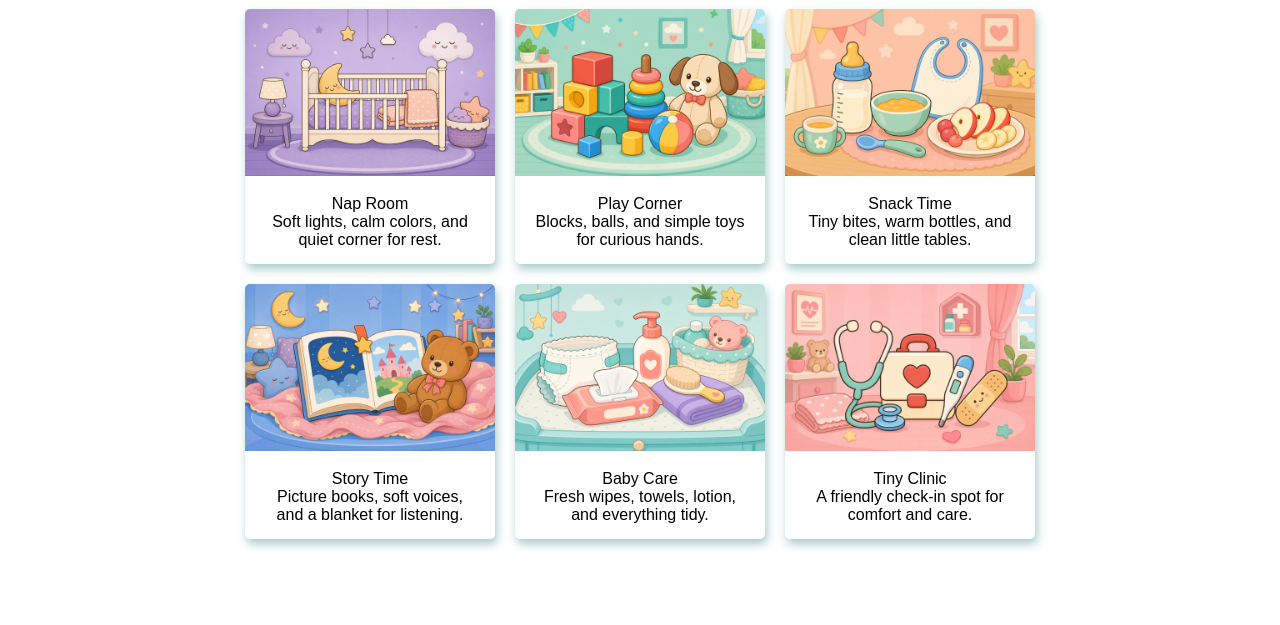
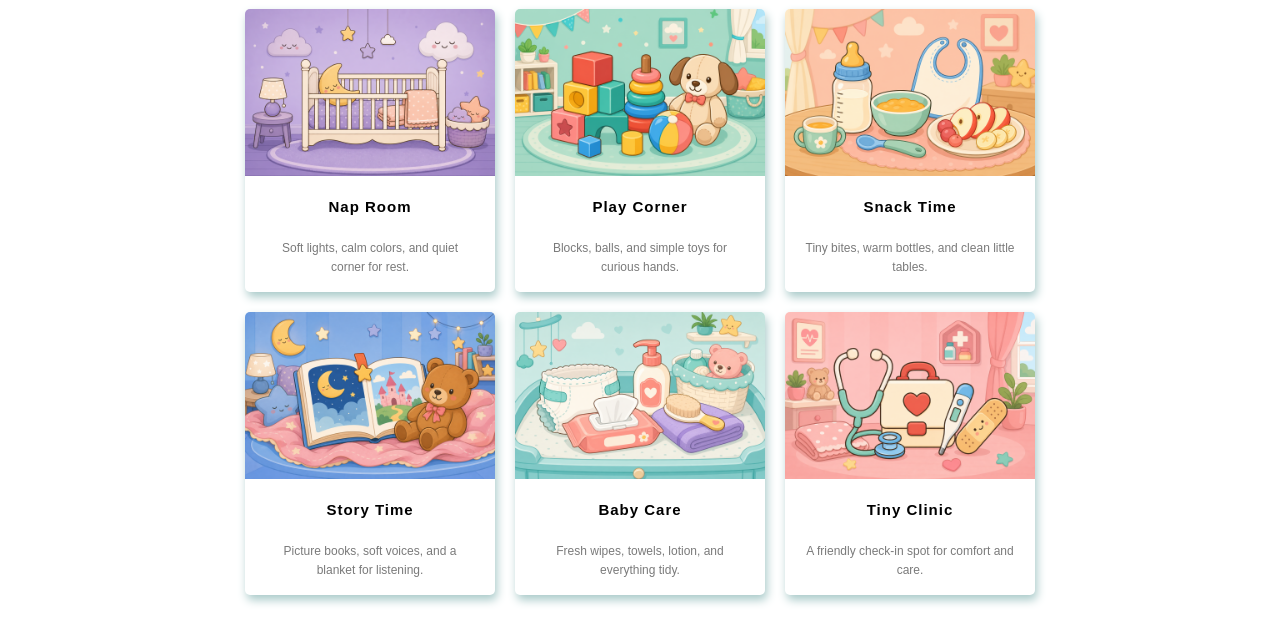
Before and after one commit to IkankeAkpaso/BabyvilleLandingPage, a plain HTML site: page index.html in a window 1280 px wide. Shown: the part 670-1295 px from the top of the page. Before the commit the page ends 1239 px from the top, so only its background shows below. Drawn offline with Linux system fonts and the light colour scheme.

Commit message:
Add styling to the card content title and paragraph

```diff
--- a/index.html
+++ b/index.html
@@ -31,21 +31,21 @@
             <div class="card">
                 <img class="card-image" src="images/nap-room.png" alt="">
                 <div class="card-content">
-                    <p class="title">Nap Room</p>
+                    <h3 class="title">Nap Room</h3>
                     <p>Soft lights, calm colors, and quiet corner for rest.</p>
                 </div>
             </div>
             <div class="card">
                 <img class="card-image" src="images/play-corner.png" alt="">
                 <div class="card-content">
-                    <p class="title">Play Corner</p>
+                    <h3 class="title">Play Corner</h3>
                     <p>Blocks, balls, and simple toys for curious hands.</p>
                 </div>
             </div>
             <div class="card">
                 <img class="card-image" src="images/snack-time.png" alt="">
                 <div class="card-content">
-                    <p class="title">Snack Time</p>
+                    <h3 class="title">Snack Time</h3>
                     <p>Tiny bites, warm bottles, and clean little tables.</p>
                 </div>
             </div>
@@ -55,21 +55,21 @@
             <div class="card">
                 <img class="card-image" src="images/story-time.png" alt="">
                 <div class="card-content">
-                    <p class="title">Story Time</p>
+                    <h3 class="title">Story Time</h3>
                     <p>Picture books, soft voices, and a blanket for listening.</p>
                 </div>
             </div>
             <div class="card">
                 <img class="card-image" src="images/baby-care.png" alt="">
                 <div class="card-content">
-                    <p class="title">Baby Care</p>
+                    <h3 class="title">Baby Care</h3>
                     <p>Fresh wipes, towels, lotion, and everything tidy.</p>
                 </div>
             </div>
             <div class="card">
                 <img class="card-image" src="images/tiny-clinic.png" alt="">
                 <div class="card-content">
-                    <p class="title">Tiny Clinic</p>
+                    <h3 class="title">Tiny Clinic</h3>
                     <p>A friendly check-in spot for comfort and care.</p>
                 </div>
 
--- a/style.css
+++ b/style.css
@@ -103,6 +103,19 @@ body {
     text-align: center;
 }
 
+.card-content .title {
+    font-size: 15px;
+    font-weight: bold;
+    padding-bottom: 10px;
+}
+
+.card-content p {
+    font-size: 12px;
+    line-height: 1.6;
+    color: rgb(122, 122, 122);
+
+}
+
 #card-col2 {
     margin-top: 20px;
 }
```
